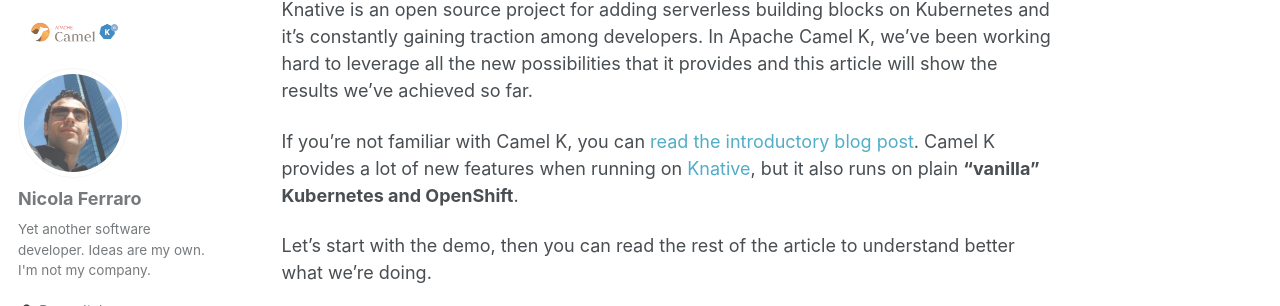
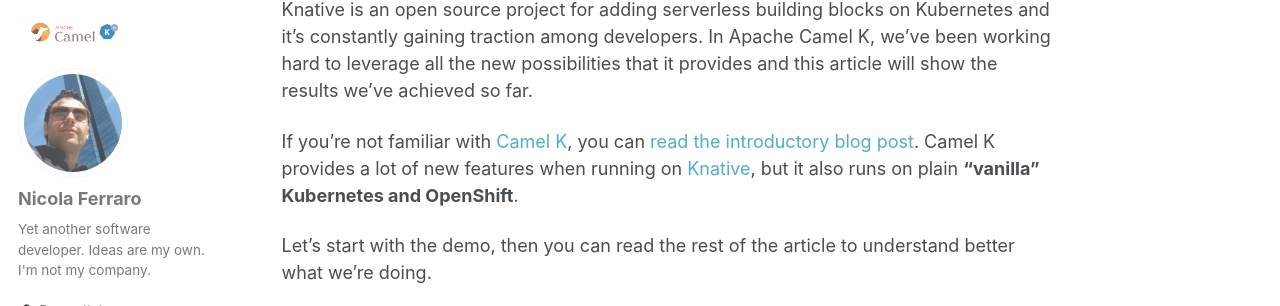
Before and after one commit to nicolaferraro/nicolaferraro.github.io, a Jekyll site: the page built from _posts/2018-12-10-camel-k-on-knative.md, in a window 1280 px wide and 900 px high, scrolled down 409 px, cut to the strip 129-435 px from the top of the window. Built offline with Jekyll 4.4.1, drawn with Linux system fonts in a browser that asks for light colours; comment, search, counter and statistics services are not loaded; part of the change alters nothing that is shown.

```diff
--- a/_posts/2018-12-10-camel-k-on-knative.md
+++ b/_posts/2018-12-10-camel-k-on-knative.md
@@ -14,7 +14,7 @@ and it's constantly gaining traction among developers. In Apache Camel K, we've
 hard to leverage all the new possibilities that it provides and this article will show
 the results we've achieved so far.
 
-If you're not familiar with Camel K, you can [read the introductory blog post](/2018/10/15/introducing-camel-k/).
+If you're not familiar with [Camel K](https://github.com/apache/camel-k), you can [read the introductory blog post](/2018/10/15/introducing-camel-k/).
 Camel K provides a lot of new features when running on [Knative](https://github.com/knative/), but it also runs on plain **"vanilla" Kubernetes and OpenShift**.
 
 Let's start with the demo, then you can read the rest of the article to understand better what we're doing.
```
